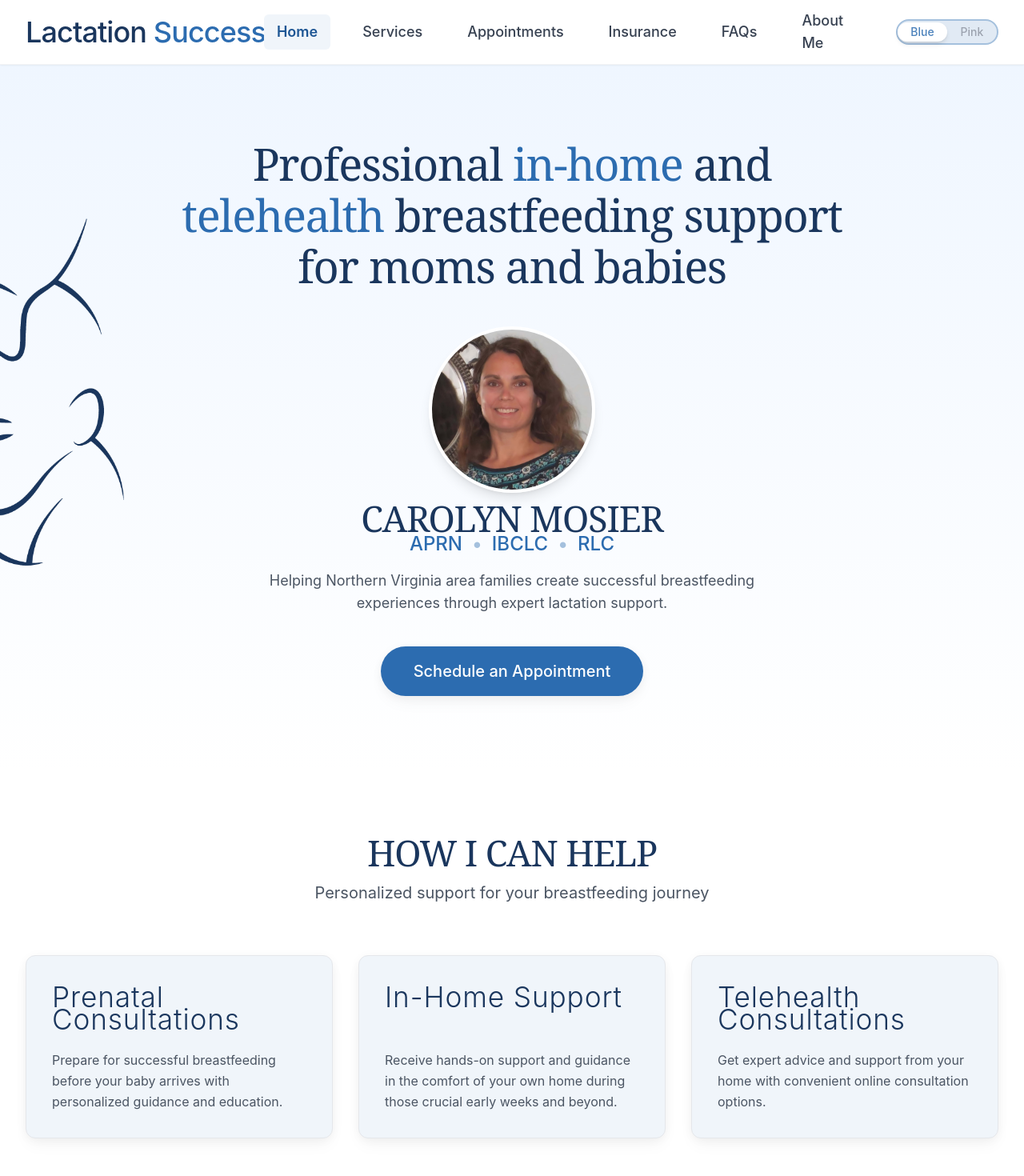
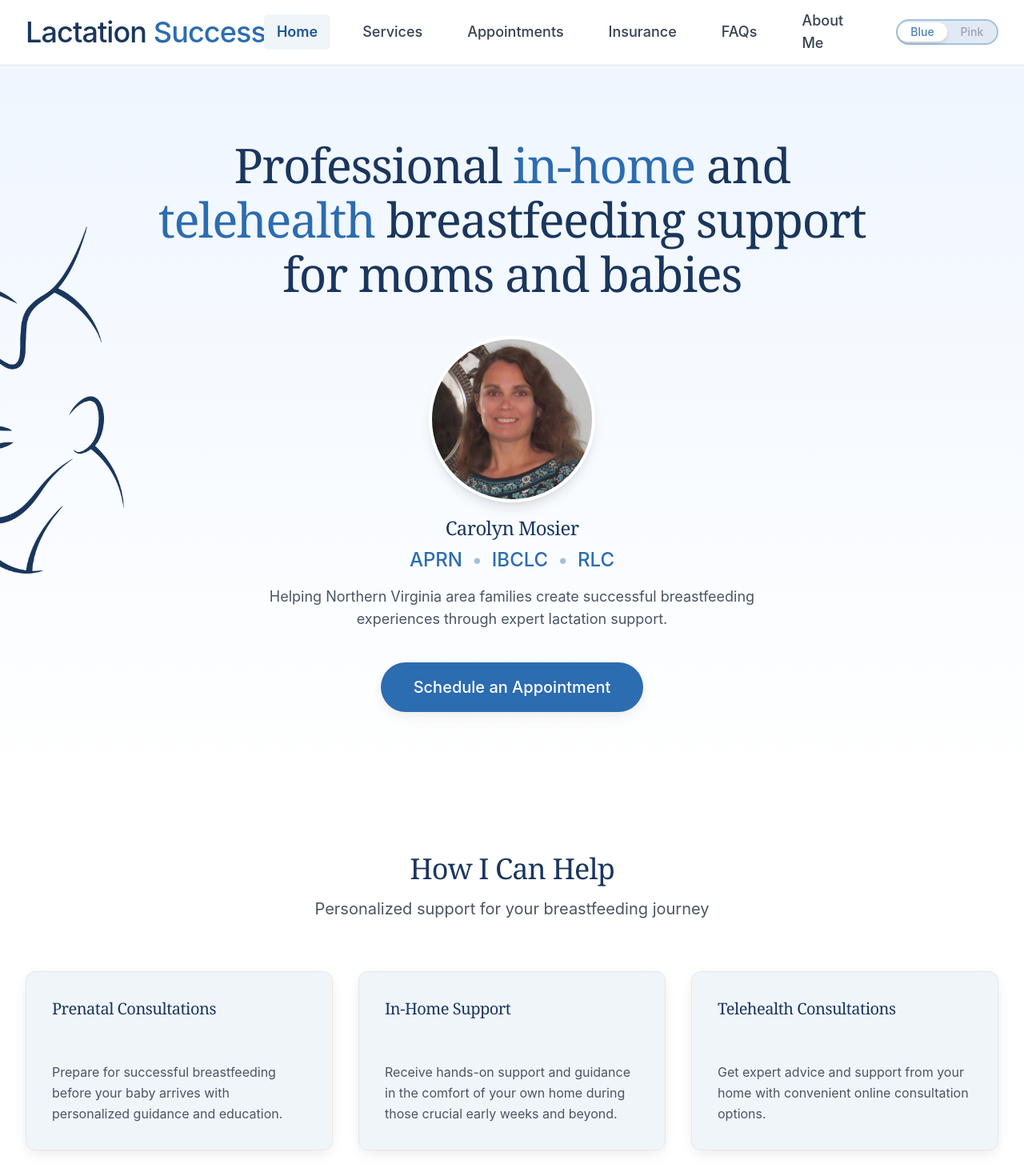
Before and after one commit to JoshuaMosier/lactation-success-site, a SvelteKit app: page / in a window 1280 px wide. Shown: the top 1470 px of the page at 80% size. Built offline with nearby package versions, Linux system fonts and the light colour scheme.

Commit message:
removed unused css

```diff
--- a/src/routes/+page.svelte
+++ b/src/routes/+page.svelte
@@ -211,148 +211,3 @@
     </div>
   </div>
 </section>
-
-<style>
-  .landing-container {
-    width: 100%;
-    min-height: 100vh;
-    margin: 0;
-    padding: 20px;
-    display: flex;
-    justify-content: center;
-    align-items: center;
-    background-color: white;
-  }
-
-  .content-wrapper {
-    display: flex;
-    max-width: 1200px;
-    width: 100%;
-    gap: 40px;
-    align-items: center;
-    padding: 20px;
-  }
-
-  .image-container {
-    flex: 1;
-    max-width: 400px;
-  }
-
-  .landing-image {
-    width: 100%;
-    height: auto;
-    object-fit: contain;
-  }
-
-  .text-container {
-    flex: 1;
-    text-align: center;
-    color: #1a365d;
-  }
-
-  h1 {
-    font-family: Georgia, Cambria, 'Times New Roman', Times, serif;
-    font-size: 3.5rem;
-    margin: 0 0 20px 0;
-    letter-spacing: -0.025em;
-  }
-
-  .coming-soon-wrapper {
-    background: linear-gradient(135deg, #1a365d 0%, #2a4a7d 100%);
-    padding: 20px;
-    border-radius: 10px;
-    margin: 0 auto 30px;
-    max-width: 80%;
-    box-shadow: 0 4px 6px rgba(0, 0, 0, 0.1);
-  }
-
-  h2 {
-    font-family: Georgia, Cambria, 'Times New Roman', Times, serif;
-    font-size: 2.8rem;
-    margin: 0;
-    text-transform: uppercase;
-    letter-spacing: -0.025em;
-  }
-
-  h3 {
-    font-family: -apple-system, BlinkMacSystemFont, 'Segoe UI', Roboto, 'Helvetica Neue', Arial, sans-serif;
-    font-size: 2.2rem;
-    font-weight: 300;
-    margin: 5px 0 0 0;
-    letter-spacing: 0.025em;
-  }
-
-  .support-text {
-    font-family: -apple-system, BlinkMacSystemFont, 'Segoe UI', Roboto, sans-serif;
-    font-size: 1.5rem;
-    margin: 0 0 15px 0;
-    font-weight: 300;
-    letter-spacing: 0.5px;
-  }
-
-  .credentials {
-    font-family: -apple-system, BlinkMacSystemFont, 'Segoe UI', Roboto, sans-serif;
-    font-size: 1.2rem;
-    margin: 0;
-    font-weight: 400;
-    letter-spacing: 0.5px;
-  }
-
-  /* Mobile responsive design */
-  @media (max-width: 768px) {
-    .landing-container {
-      align-items: flex-start;
-      padding-top: 40px;
-    }
-
-    .content-wrapper {
-      flex-direction: column;
-      gap: 20px;
-    }
-
-    .image-container {
-      max-width: 300px;
-    }
-
-    h1 {
-      font-size: 2.5rem;
-    }
-
-    .coming-soon-wrapper {
-      max-width: 100%;
-      padding: 15px;
-    }
-
-    h2 {
-      font-size: 2.2rem;
-    }
-
-    h3 {
-      font-size: 1.8rem;
-    }
-
-    .support-text {
-      font-size: 1.2rem;
-    }
-
-    .credentials {
-      font-size: 1rem;
-    }
-  }
-
-  /* Reset default margins and padding */
-  :global(body) {
-    margin: 0;
-    padding: 0;
-  }
-
-  :global(html) {
-    margin: 0;
-    padding: 0;
-    box-sizing: border-box;
-  }
-
-  :global(*, *:before, *:after) {
-    box-sizing: inherit;
-  }
-</style>
```
